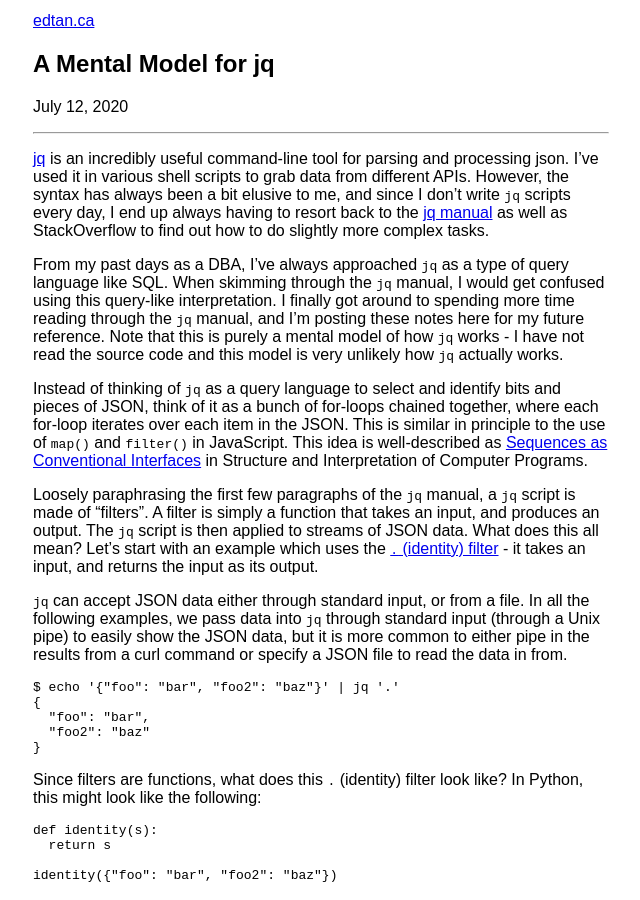
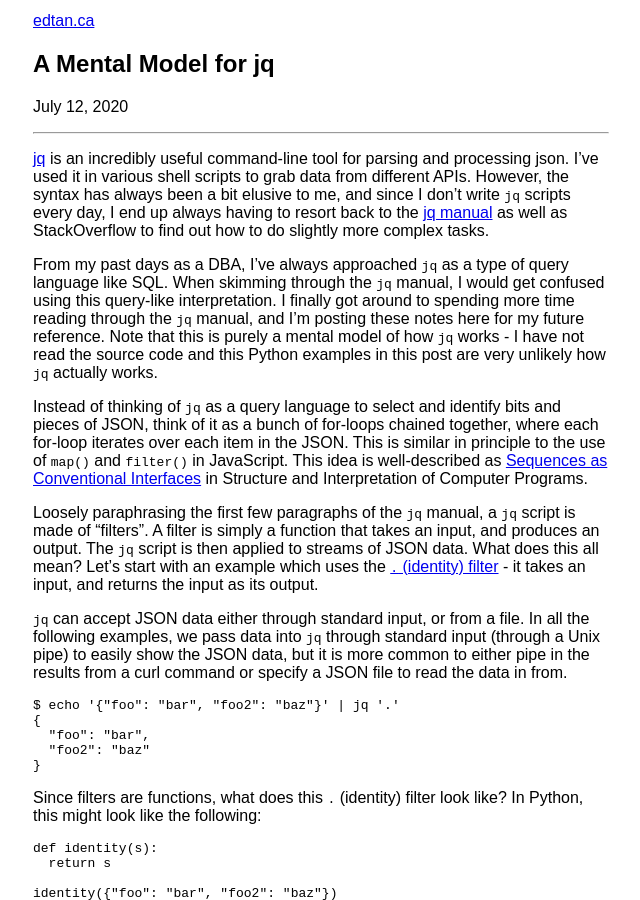
Before and after one commit to edtan/edtan.github.io, a Jekyll site: the page built from _posts/2020-07-12-a-mental-model-for-jq.md, in a window 1280 px wide and 900 px high. Shown: the whole window, without its empty margins (319-959 px from the left). Built offline with Jekyll 4.4.1, drawn with Linux system fonts in a browser that asks for light colours.

Commit message:
jq blog post: clarify wording on how jq actually works

```diff
--- a/_posts/2020-07-12-a-mental-model-for-jq.md
+++ b/_posts/2020-07-12-a-mental-model-for-jq.md
@@ -17,7 +17,8 @@ confused using this query-like interpretation.  I finally got around to
 spending more time reading through the `jq` manual, and I'm posting
 these notes here for my future reference.  Note that this is purely a
 mental model of how `jq` works - I have not read the source code and
-this model is very unlikely how `jq` actually works.
+this Python examples in this post are very unlikely how `jq` actually
+works.
 
 Instead of thinking of `jq` as a query language to select and identify
 bits and pieces of JSON, think of it as a bunch of for-loops chained
```
